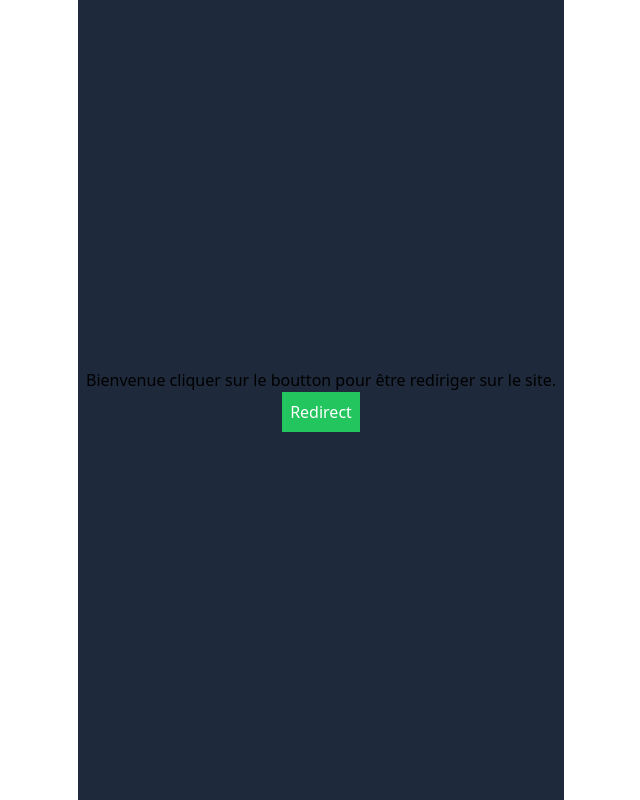
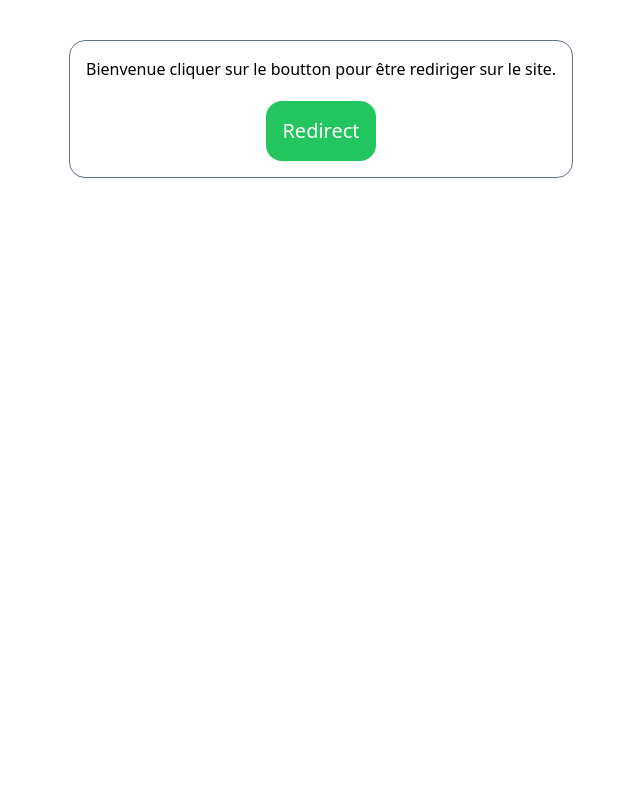
Before and after one commit to Roisalomon/fenettre, a plain HTML site: page index.html in a window 1280 px wide. Shown: the whole page, without its empty margins (319-959 px from the left). Drawn offline with nearby package versions, Linux system fonts and the light colour scheme.

Commit message:
first commiteeeee

```diff
--- a/index.html
+++ b/index.html
@@ -6,11 +6,11 @@
     <script src="https://cdn.tailwindcss.com"></script>
     <title>Document</title>
 </head>
-<body class="flex justify-center items-center ">
-    <div class="bg-slate-800 border-black-800 p-2 flex justify-center items-center h-screen flex-col ">
-        <h1 class=""> Bienvenue cliquer sur le boutton pour être rediriger sur le site.</h1>
+<body class="flex justify-center items-center p-10">
+    <div class="bg-white-300 rounded-2xl p-4 border border-slate-500 shadow-sm hover:shadow-lg transition  flex justify-center items-center flex-col gap-5 ">
+        <h1 class="texte-center"> Bienvenue cliquer sur le boutton pour être rediriger sur le site.</h1>
         <a href="https://741k.netlify.app/">
-            <button type="button" class="bg-green-500 p-2 text-white">Redirect</button>
+            <button type="button" class="bg-green-500 p-4 text-white text-xl rounded-2xl ">Redirect</button>
         </a>
     </div>
 </body>
```
